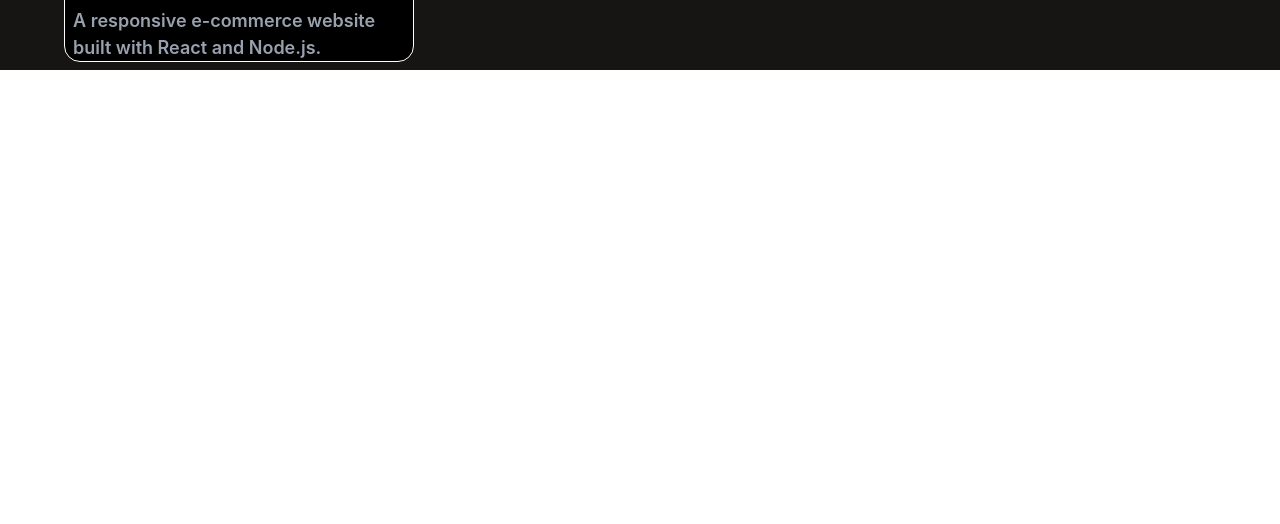
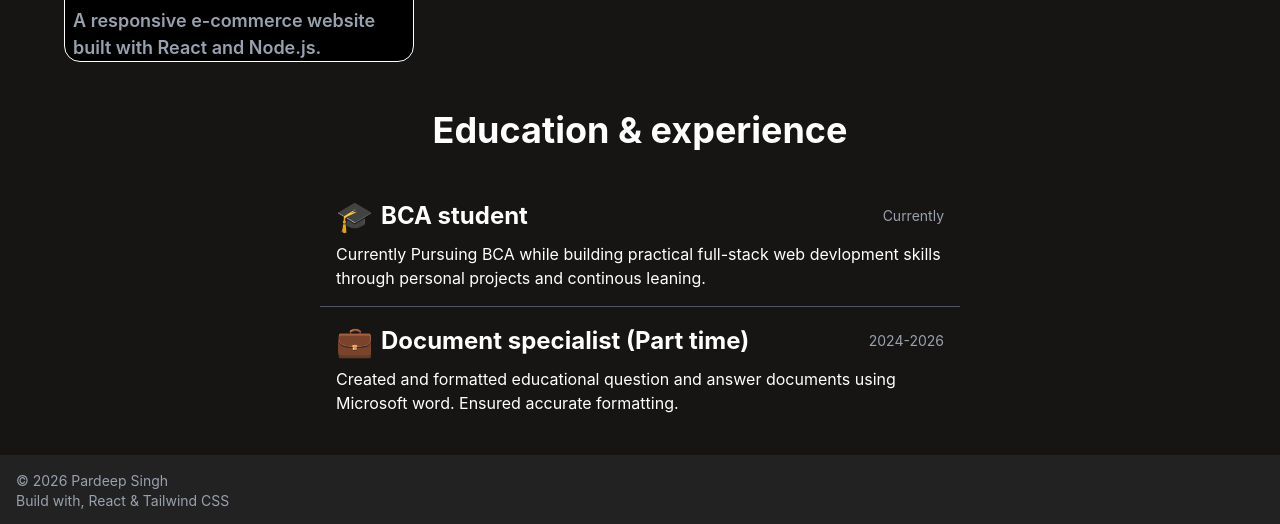
Before and after one commit to PARDEEP-111/Personal-Portfolio, a React app in the folder Portfolio/: page / in a window 1280 px wide. Shown: the part 1040-1564 px from the top of the page. Before the commit the page ends 1110 px from the top, so only its background shows below. Built offline with nearby package versions, Linux system fonts and the light colour scheme; the HTML template or start-up script is replaced by a standard one.

Commit message:
made footer

```diff
--- a/Portfolio/src/App.jsx
+++ b/Portfolio/src/App.jsx
@@ -1,3 +1,5 @@
+import Experience from "./components/Experience"
+import Footer from "./components/Footer"
 import Hero from "./components/Hero"
 import NavBar from "./components/NavBar"
 import Projects from "./components/Projects"
@@ -6,11 +8,13 @@ import TechStack from "./components/TechStack"
 
 function App() {
   return (
-    <div className=" m-0">
+    <div className=" m-0 bg-[#161513] w-full h-full flex flex-col items-center justify-start overflow-x-hidden text-white  ">
      <NavBar/>
      <Hero/>
      <TechStack/>
      <Projects/>
+     <Experience/>
+     <Footer/>
     </div>
   )
 }
--- a/Portfolio/src/components/Cards.jsx
+++ b/Portfolio/src/components/Cards.jsx
@@ -5,7 +5,7 @@ function Cards(props) {
       {props.Projects.map((project, index) => (
         <div
           key={index}
-          className="border border-white rounded-2xl h-[340px] w-[350px] shrink-0 bg-[black] flex flex-col justify-start items-start snap-center overflow-hidden"
+          className="border border-white rounded-2xl h-85 w-87.5 shrink-0 bg-[black] flex flex-col justify-start items-start snap-center overflow-hidden"
         >
           <img
             className="h-60 w-full object-cover"
--- /dev/null
+++ b/Portfolio/src/components/Experience.jsx
@@ -0,0 +1,49 @@
+function Experience() {
+  const eduAndExp = [
+    {
+      title: "BCA student",
+      time: "Currently",
+      description:
+        " Currently Pursuing BCA while building practical full-stack web devlopment skills through personal projects and continous leaning.",
+        icon:"🎓"
+    },
+    {
+      title: "Document specialist (Part time)",
+      time: "2024-2026",
+      description:
+        " Created and formatted educational question and answer documents using Microsoft word. Ensured accurate formatting.",
+        icon:"💼"
+    },
+
+  ];
+
+  return (
+    <div className="w-full flex flex-col items-center justify-center bg-[#161513] py-6">
+      <h1 className="font-bold text-4xl text-white p-4 mb-4">
+        Education & experience
+      </h1>
+
+      <div className="flex flex-col w-[90%] lg:w-[50%] items-center justify-center text-white">
+        {eduAndExp.map((item, index) => {
+          return (
+            <div key={index} className={`w-full p-4 ${
+  index !== eduAndExp.length - 1 ? "border-b border-gray-600" : ""
+}`}>
+              <div className=" w-full flex  items-center justify-between mb-2">
+                <div className=" flex gap-2 items-center">
+                <span className="text-3xl">{item.icon}</span>
+                <h2 className="font-bold text-2xl">{item.title}</h2>
+                </div>
+                <p className="text-sm text-gray-400 ">{item.time}</p>
+              </div>
+
+              <p className="text-base">{item.description}</p>
+            </div>
+          );
+        })}
+      </div>
+    </div>
+  );
+}
+
+export default Experience;
--- /dev/null
+++ b/Portfolio/src/components/Footer.jsx
@@ -0,0 +1,12 @@
+
+
+function Footer() {
+  return (
+    <div className="w-full flex  items-start  flex-col p-4 bg-[#222222]">
+      <div className="text-sm text-gray-400">© 2026 Pardeep Singh</div>
+      <div className="text-sm text-gray-400">Build with, React & Tailwind CSS</div>
+    </div>
+  )
+}
+
+export default Footer
--- a/Portfolio/src/components/Hero.jsx
+++ b/Portfolio/src/components/Hero.jsx
@@ -31,7 +31,7 @@ const Hero = () => {
       <div className="flex   items-center justify-center gap-4 mt-10">
         <a
           href="#contact"
-          className="border border-white flex  justify-center items-center  w-[230px] text-white font-bold px-6 py-3 rounded-full hover:bg-white hover:text-black transition"
+          className="border border-white flex  justify-center items-center  w-57.5 text-white font-bold px-6 py-3 rounded-full hover:bg-white hover:text-black transition"
         >
           Get In Touch
         </a>
@@ -39,7 +39,7 @@ const Hero = () => {
         <a
           href="/resume.pdf"
           download
-          className="border  w-[230px] flex  justify-center items-center border-white text-white font-bold px-6 py-3 rounded-full hover:bg-white hover:text-black transition"
+          className="border  w-57.5 flex  justify-center items-center border-white text-white font-bold px-6 py-3 rounded-full hover:bg-white hover:text-black transition"
         >
           Download resume
         </a>
--- a/Portfolio/src/components/Projects.jsx
+++ b/Portfolio/src/components/Projects.jsx
@@ -34,7 +34,7 @@ function Projects() {
 
         <div
           ref={scrollRef}
-          className="flex overflow-x-auto flex-nowrap snap-x snap-mandatory scroll-smooth [&::-webkit-scrollbar]:hidden [scrollbar-width:none] px-14 gap-6"
+          className="flex overflow-x-auto flex-nowrap snap-x snap-mandatory scroll-smooth [&::-webkit-scrollbar]:hidden [scrollbar:none] px-14 gap-6"
         >
           <Cards Projects={projects} />
         </div>
--- a/Portfolio/src/components/TechStack.jsx
+++ b/Portfolio/src/components/TechStack.jsx
@@ -32,12 +32,12 @@ const TechStack = () => {
 
       <div
         ref={scrollRef}
-        className="flex overflow-x-auto flex-nowrap items-center justify-start snap-x snap-mandatory text-white scroll-smooth [&::-webkit-scrollbar]:hidden [scrollbar-width:none] px-12"
+        className="flex overflow-x-auto flex-nowrap items-center justify-start snap-x snap-mandatory text-white scroll-smooth [&::-webkit-scrollbar]:hidden [scrollbar:none] px-12"
       >
         {skills.map((skill, index) => (
           <div
             key={index}
-            className="mx-2 h-10 w-[130px] shrink-0 rounded-2xl flex items-center justify-center cursor-default bg-[#222222] snap-center"
+            className="mx-2 h-10 w-32.5 shrink-0 rounded-2xl flex items-center justify-center cursor-default bg-[#222222] snap-center"
           >
             {skill}
           </div>
```
